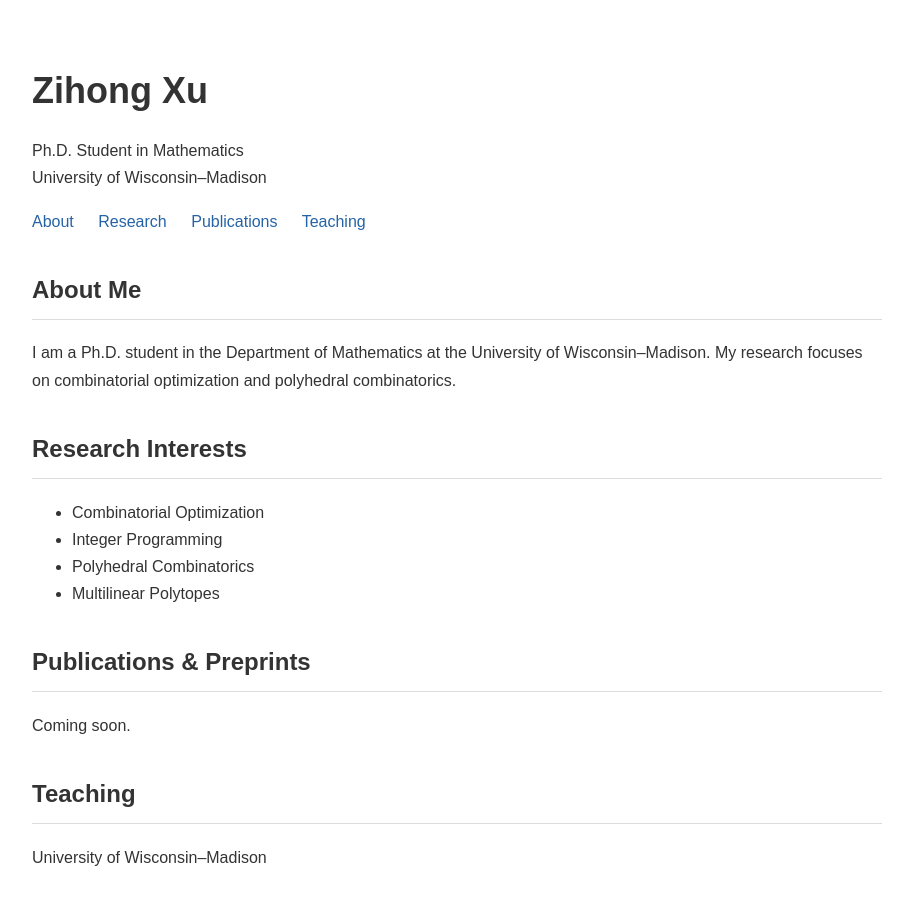
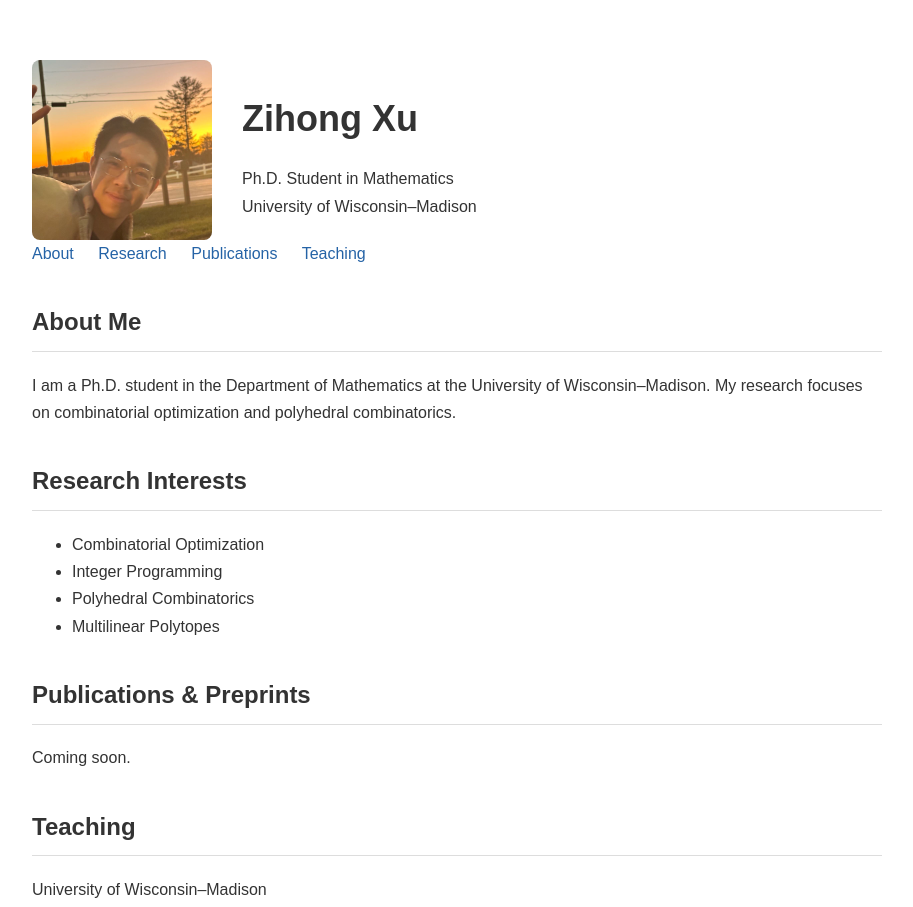
Before and after one commit to BryaneX455/bryanex455.github.io, a plain HTML site: page index.html in a window 1280 px wide. Shown: the top 907 px of the page, without its empty margins (183-1096 px from the left). Drawn offline with Linux system fonts and the light colour scheme.

Commit message:
Add profile photo

```diff
--- a/index.html
+++ b/index.html
@@ -55,12 +55,18 @@
 
 <body>
 
-    <h1>Zihong Xu</h1>
+    <div style="display: flex; align-items: center; gap: 30px;">
+        <img src="Profile.jpg" alt="Zihong Xu"
+             style="width: 180px; border-radius: 8px;">
 
-    <p>
-        Ph.D. Student in Mathematics<br>
-        University of Wisconsin–Madison
-    </p>
+        <div>
+            <h1>Zihong Xu</h1>
+            <p>
+                Ph.D. Student in Mathematics<br>
+                University of Wisconsin–Madison
+            </p>
+        </div>
+    </div>
 
     <nav>
         <a href="#about">About</a>
```
